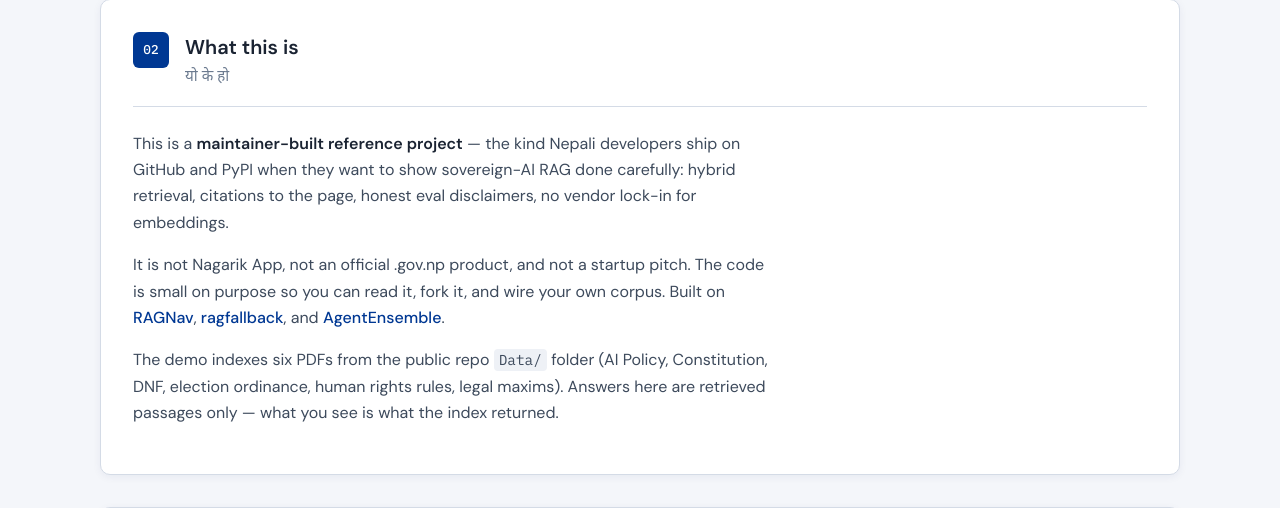
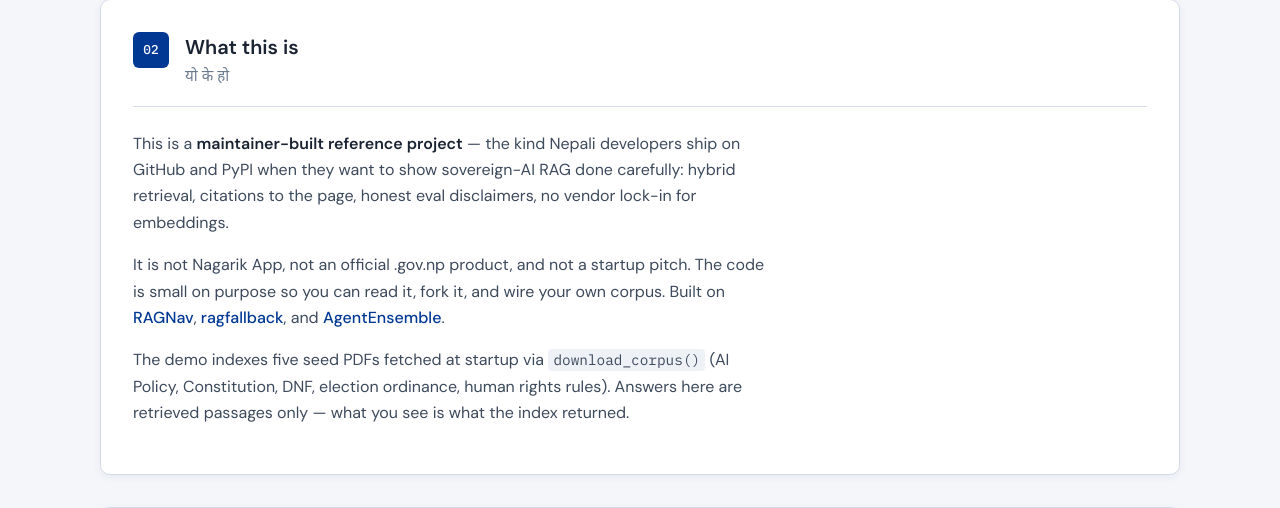
Before and after one commit to irfanalidv/Nepal-Gov-Agent, a FastAPI app: page / in a window 1280 px wide. Shown: the part 1024-1532 px from the top of the page. Run offline with FastAPI, Linux system fonts and the light colour scheme.

Commit message:
Repo hygiene: stop tracking PDFs, drop obsolete VPS deploy files
Remove government PDFs from git (ignore + Data/README), pin
download_corpus() to the v0.4.0 release tree, delete empty demo/__init__.py
and Caddy/systemd deploy artifacts, and align README with opt-in corpus fetch.

```diff
--- a/web/templates/index.html
+++ b/web/templates/index.html
@@ -165,8 +165,8 @@
       <a href="https://pypi.org/project/agentensemble/">AgentEnsemble</a>.
     </p>
     <p>
-      The demo indexes six PDFs from the public repo <code>Data/</code> folder (AI Policy,
-      Constitution, DNF, election ordinance, human rights rules, legal maxims).
+      The demo indexes five seed PDFs fetched at startup via <code>download_corpus()</code>
+      (AI Policy, Constitution, DNF, election ordinance, human rights rules).
       Answers here are retrieved passages only — what you see is what the index returned.
     </p>
   </div>
```
Also changed, not shown: nepal_gov_agent/corpus.py (+4 -4 lines), Data/README.md (added), README.md, deploy/README.md (deleted), 9 other files.
